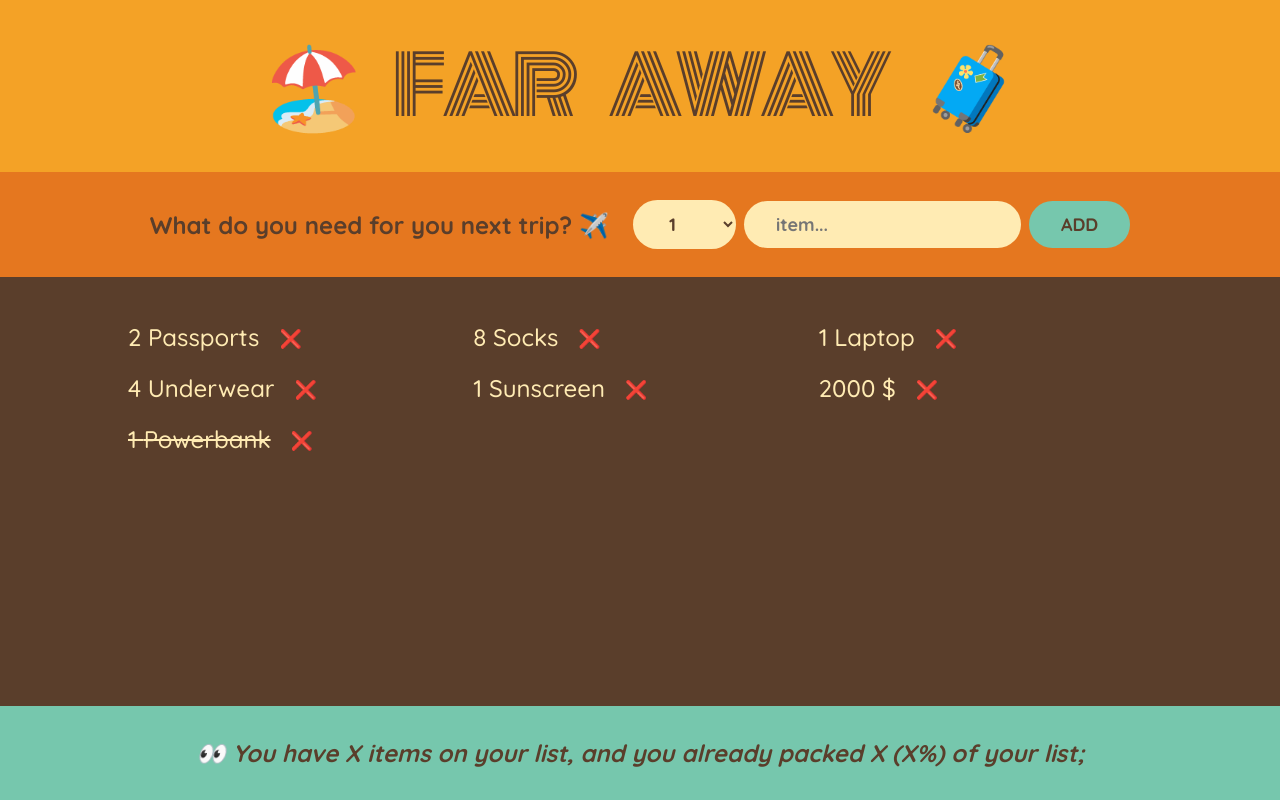
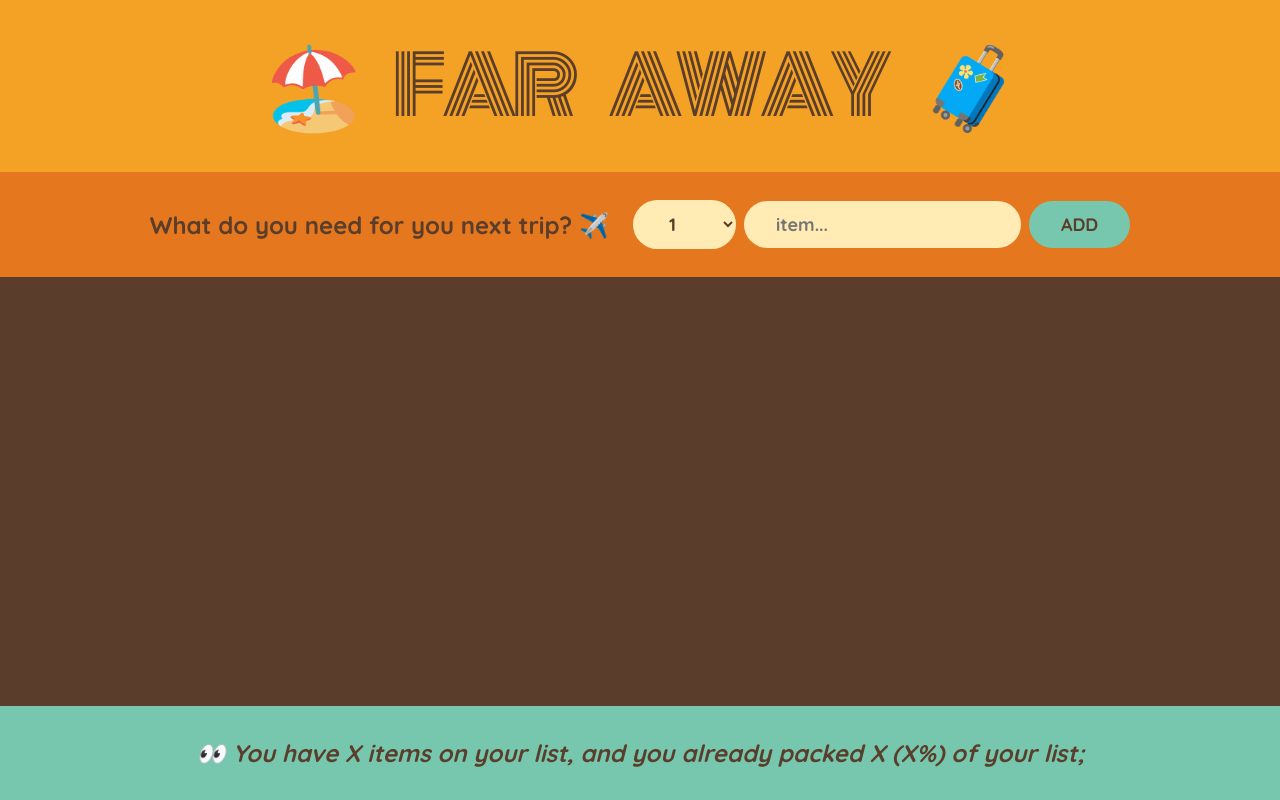
Before and after one commit to 1V4NK0/trip-list, a React (Create React App) app: page / in a window 1280 px wide. Built offline with nearby package versions, Linux system fonts and the light colour scheme.

Commit message:
added new features

```diff
--- a/src/App.js
+++ b/src/App.js
@@ -1,22 +1,29 @@
 import { useState } from "react";
 import "./index.css";
 
-const initialItems = [
-  { id: 1, description: "Passports", quantity: 2, packed: false },
-  { id: 2, description: "Socks", quantity: 8, packed: false },
-  { id: 3, description: "Laptop", quantity: 1, packed: false },
-  { id: 4, description: "Underwear", quantity: 4, packed: false },
-  { id: 5, description: "Sunscreen", quantity: 1, packed: false },
-  { id: 6, description: "$", quantity: 2000, packed: false },
-  { id: 7, description: "Powerbank", quantity: 1, packed: true },
-];
+// const initialItems = [
+//   { id: 1, description: "Passports", quantity: 2, packed: false },
+//   { id: 2, description: "Socks", quantity: 8, packed: false },
+//   { id: 3, description: "Laptop", quantity: 1, packed: false },
+//   { id: 4, description: "Underwear", quantity: 4, packed: false },
+//   { id: 5, description: "Sunscreen", quantity: 1, packed: false },
+//   { id: 6, description: "$", quantity: 2000, packed: false },
+//   { id: 7, description: "Powerbank", quantity: 1, packed: true },
+// ];
 
 export default function App() {
+  const [items, setItems] = useState([]);
+  function AddItem(item) {
+    //u can't just use items.push(item), the array is immutable,
+    //so u have to return a new array with all items from the previous one + new item
+    setItems(items => [...items,item])
+  }
+
   return (
     <div className="app">
       <Logo />
-      <Form />
-      <PackingList />
+      <Form onAddItems={AddItem}/>
+      <PackingList items={items}/>
       <Stats />
     </div>
   );
@@ -26,17 +33,22 @@
   return <h1>🏖️ Far away 🧳</h1>;
 }
 
-function Form() {
+function Form({onAddItems}) {
+
+
+
   function handleSubmit(event) {
     event.preventDefault();
 
     //creating new object when submitting
     const newItem = {description, amount, packed: false, id: Date.now()}
-
-    //reseting
+    onAddItems(newItem);
+    //resetting
     setAmount(1);
     setDescription('');
   }
+
+
 
   const [description, setDescription] = useState("");
   const [amount, setAmount] = useState(1);
@@ -58,11 +70,11 @@
   );
 }
 
-function PackingList() {
+function PackingList({items}) {
   return (
     <div className="list">
       <ul>
-        {initialItems.map((item) => (
+        {items.map((item) => (
           <Item item={item} key={item.id}/>
         ))}
       </ul>
@@ -74,7 +86,7 @@
   return (
     <li>
       <span style={item.packed ? { textDecoration: "line-through" } : {}}>
-        {item.quantity} {item.description}
+        {item.amount} {item.description}
       </span>
       <button className="remove-btn">❌</button>
     </li>
```
